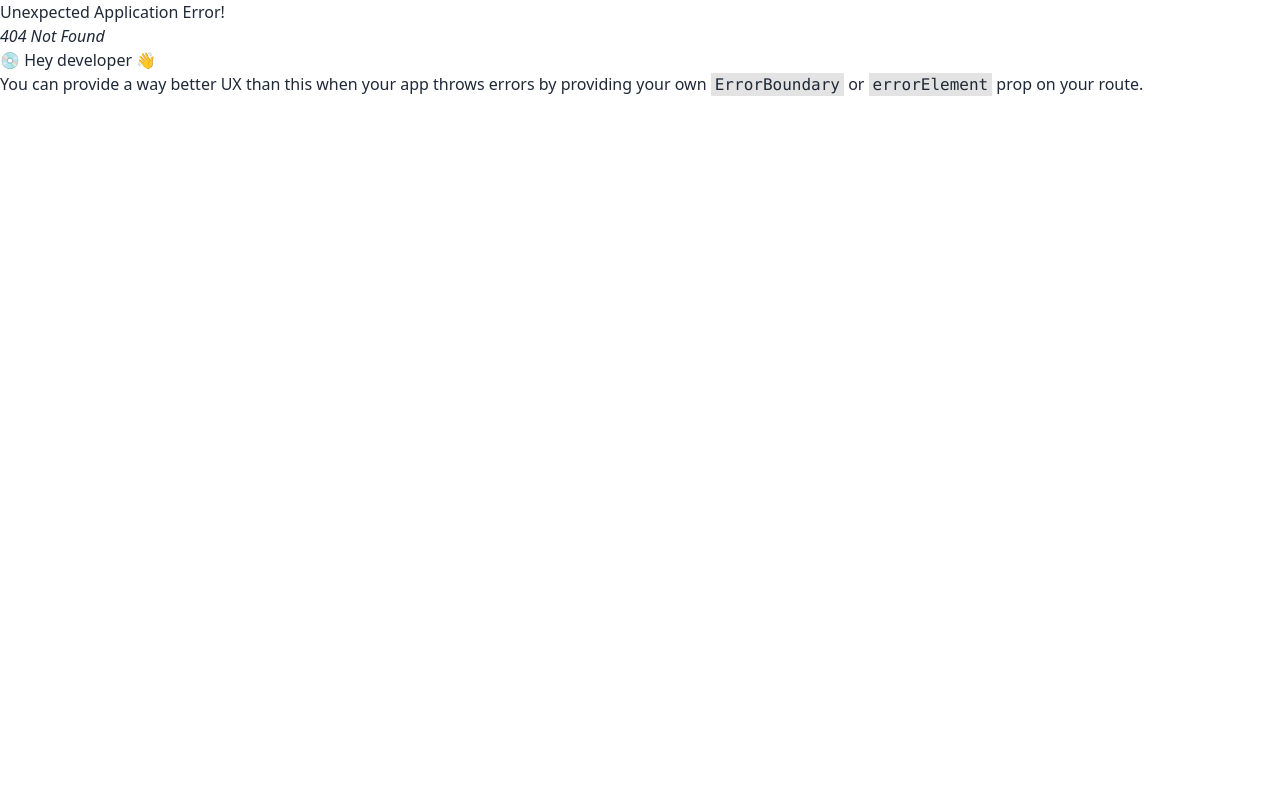
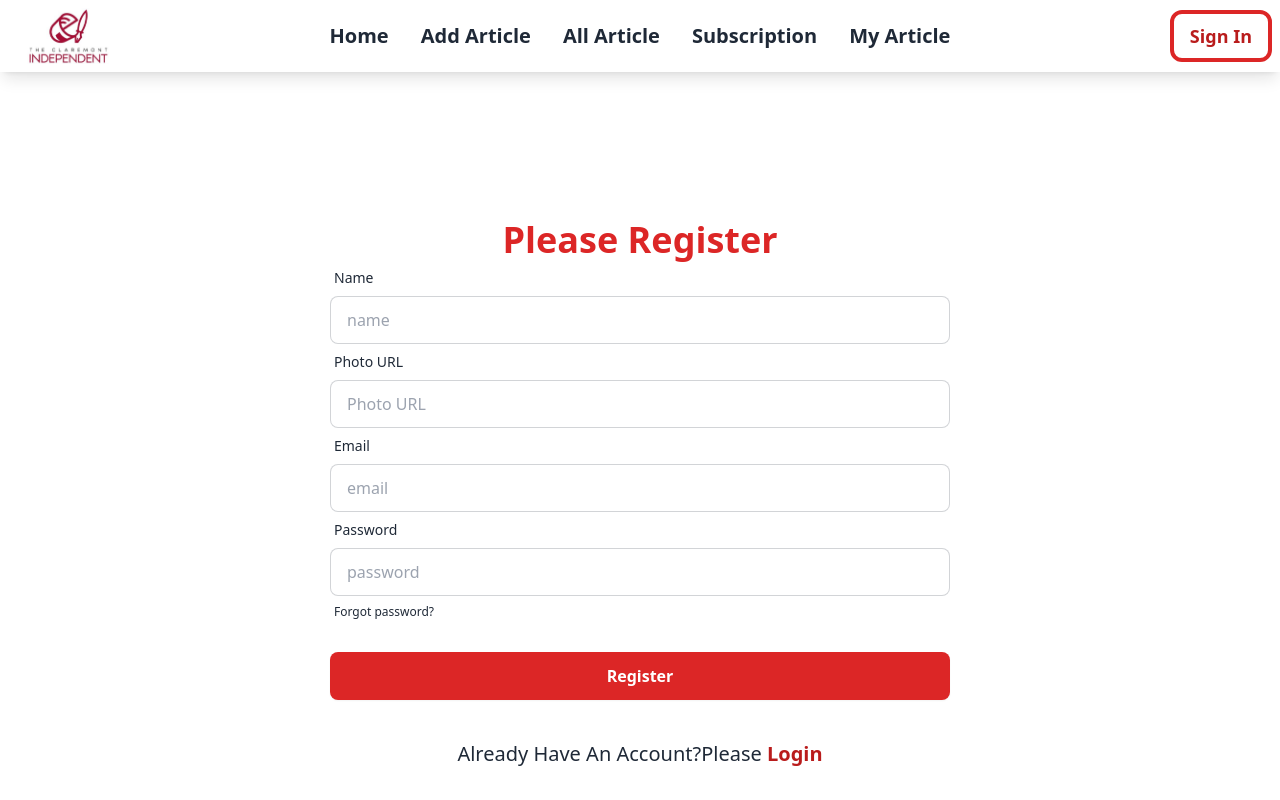
Before and after one commit to mdmasharafilhossain/newspaper-website, a React (Vite) app: page /register in a window 1280 px wide. Before the commit this address had no page. Shown: the top 800 px of the page. Built offline with nearby package versions, Linux system fonts and the light colour scheme.

Commit message:
Register Page Added

```diff
--- a/src/Components/Home/Navbar/Navbar.jsx
+++ b/src/Components/Home/Navbar/Navbar.jsx
@@ -68,8 +68,8 @@ const Navbar = () => {
                     </div>
                     <div className="navbar-end">
                         <div>
-                        <Link to="/login"><button className=" text-red-700 border-4 border-red-500
-                        hover:bg-red-100 font-bold text-xl px-4 py-2 rounded-xl">Sign In</button></Link>
+                        <Link to="/login"><button className=" text-red-700 border-4 border-red-600
+                        hover:bg-red-100 font-bold text-lg px-4 py-2 rounded-xl">Sign In</button></Link>
                         </div>
                     </div>
                 </div>
--- a/src/Components/LogOut/LogOut.jsx
+++ /dev/null
@@ -1,11 +0,0 @@
-
-
-const LogOut = () => {
-    return (
-        <div>
-           <h1>Log Out</h1>
-        </div>
-    );
-};
-
-export default LogOut;
--- a/src/Components/Login/Login.jsx
+++ b/src/Components/Login/Login.jsx
@@ -1,3 +1,4 @@
+import { Link } from "react-router-dom";
 
 
 const Login = () => {
@@ -10,7 +11,7 @@ const Login = () => {
         <div>
              <div className=" py-60">
             <div className="mt-[100px] md:mt-10 lg:mt-10 text-center   py-5">
-                <h2 className="text-4xl font-bold text-orange-600">Please login</h2>
+                <h2 className="text-4xl font-bold text-red-600">Please login</h2>
 
                 <form onSubmit={handleLogin} className="md:w-3/4 lg:w-1/2 mx-auto">
                     <div className="form-control">
@@ -30,17 +31,17 @@ const Login = () => {
                         </label>
                     </div>
                     <div className="form-control mt-6">
-                        <button className="btn btn-primary bg-orange-500 border-none font-bold text-white text-base hover:bg-orange-600">Login</button>
+                        <button className="btn btn-primary bg-red-600 border-none font-bold text-white text-base hover:bg-red-700">Login</button>
 
 
                     </div>
                 </form>
-                <p className="font-bold mt-5 text-xl text-orange-500">OR</p>
+                <p className="font-bold mt-5 text-xl text-red-700">OR</p>
                 {/* <button onClick={hadleGoogleLogin} className="btn btn-primary bg-orange-700 border-none mt-10 hover:bg-orange-900 text-white">Google Login</button>
                 {
                     errorMessage && <p className="text-sm font-bold text-red-700">{errorMessage}</p>
-                }
-                <p className="text-xl mt-10">New Here?Please <Link to="/register" className="font-bold text-orange-600">Register</Link></p> */}
+                } */}
+                <p className="text-xl mt-10">New Here?Please <Link to="/register" className="font-bold text-red-700">Register</Link></p>
             </div>
 
 
--- /dev/null
+++ b/src/Components/Register/Register.jsx
@@ -0,0 +1,61 @@
+import { Link } from "react-router-dom";
+
+
+const Register = () => {
+
+    const handleRegister = e =>{
+        e.preventDefault();
+    }
+
+    return (
+        <div>
+            <div className="py-40">
+                <div className="mt-[100px] md:mt-10 lg:mt-10 text-center">
+                    <div className="p-5">
+                        <h2 className="text-4xl font-bold text-red-600">Please Register</h2>
+
+                        <form onSubmit={handleRegister} className="md:w-3/4 lg:w-1/2 mx-auto">
+
+                            <div className="form-control">
+                                <label className="label">
+                                    <span className="label-text">Name</span>
+                                </label>
+                                <input type="text" placeholder="name" name="name" className="input input-bordered" required />
+                            </div>
+                            <div className="form-control">
+                                <label className="label">
+                                    <span className="label-text">Photo URL</span>
+                                </label>
+                                <input type="text" placeholder="Photo URL" name="photo" className="input input-bordered" required />
+                            </div>
+                            <div className="form-control">
+                                <label className="label">
+                                    <span className="label-text">Email</span>
+                                </label>
+                                <input type="email" placeholder="email" name="email" className="input input-bordered" required />
+                            </div>
+                            <div className="form-control">
+                                <label className="label">
+                                    <span className="label-text">Password</span>
+                                </label>
+                                <input type="password" placeholder="password" name="password" className="input input-bordered" required />
+                                <label className="label">
+                                    <a href="#" className="label-text-alt link link-hover">Forgot password?</a>
+                                </label>
+                            </div>
+                            <div className="form-control mt-6">
+                                <button className="btn btn-primary bg-red-600 border-none font-bold text-white text-base hover:bg-red-700">Register</button>
+                            </div>
+                        </form>
+                        {/* {
+                            errorMessage && <p className="text-sm font-bold text-red-700">{errorMessage}</p>
+                        } */}
+                        <p className="text-xl mt-10">Already Have An Account?Please <Link to="/login" className="font-bold text-red-700">Login</Link></p>
+                    </div>
+                </div>
+            </div>
+        </div>
+    );
+};
+
+export default Register;
--- a/src/Routes/Routes.jsx
+++ b/src/Routes/Routes.jsx
@@ -6,6 +6,7 @@ import AllArticle from "../Components/Home/Navbar/AllArticle/AllArticle";
 import SubsCription from "../Components/Home/Navbar/SubsCription/SubsCription";
 import MyArticle from "../Components/Home/Navbar/MyArticle/MyArticle";
 import Login from "../Components/Login/Login";
+import Register from "../Components/Register/Register";
 
 export const router = createBrowserRouter([
     {
@@ -35,6 +36,10 @@ export const router = createBrowserRouter([
          {
             path:"/login",
             element:<Login></Login>
+         },
+         {
+            path:"/register",
+            element:<Register></Register>
          }
       ]
     },
```
